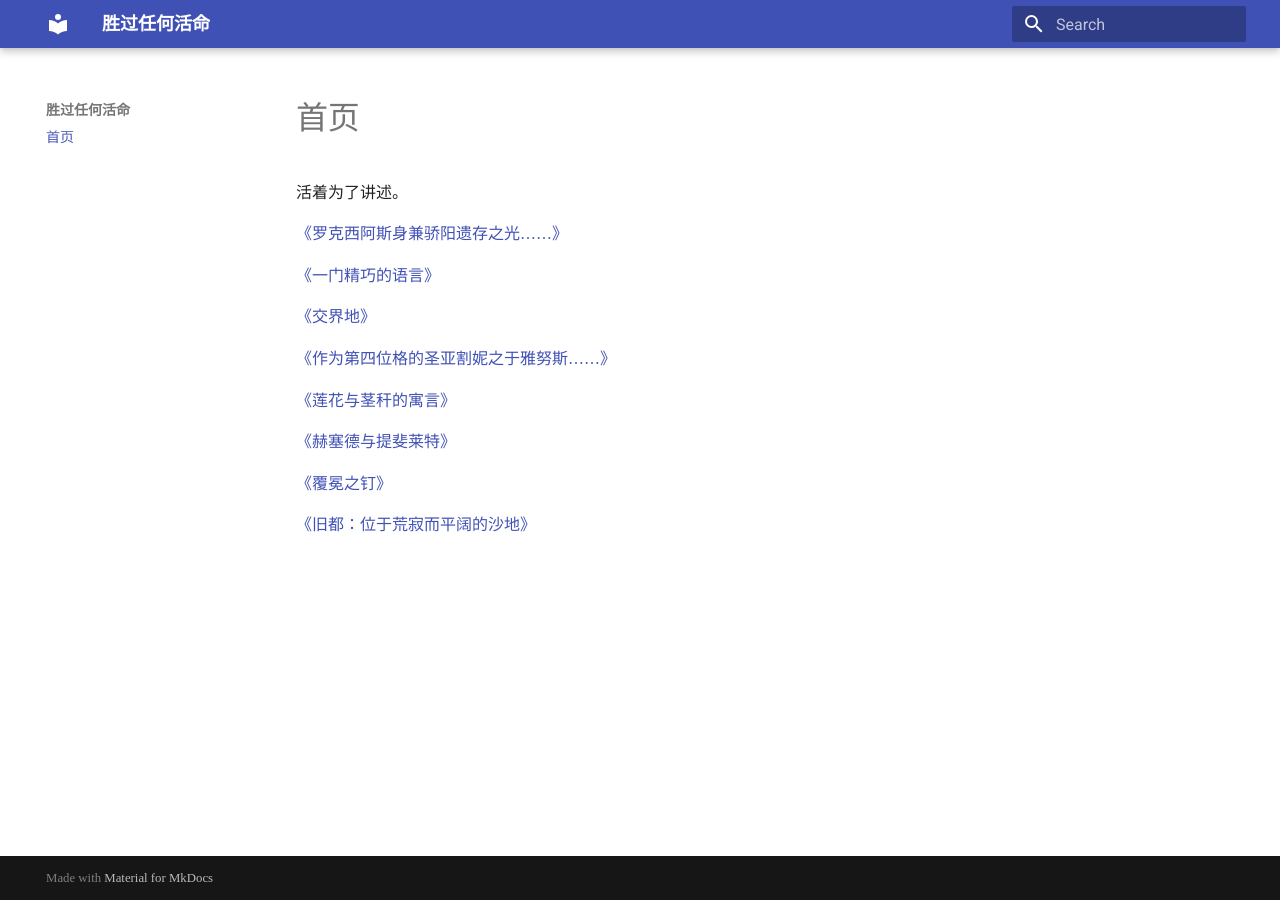
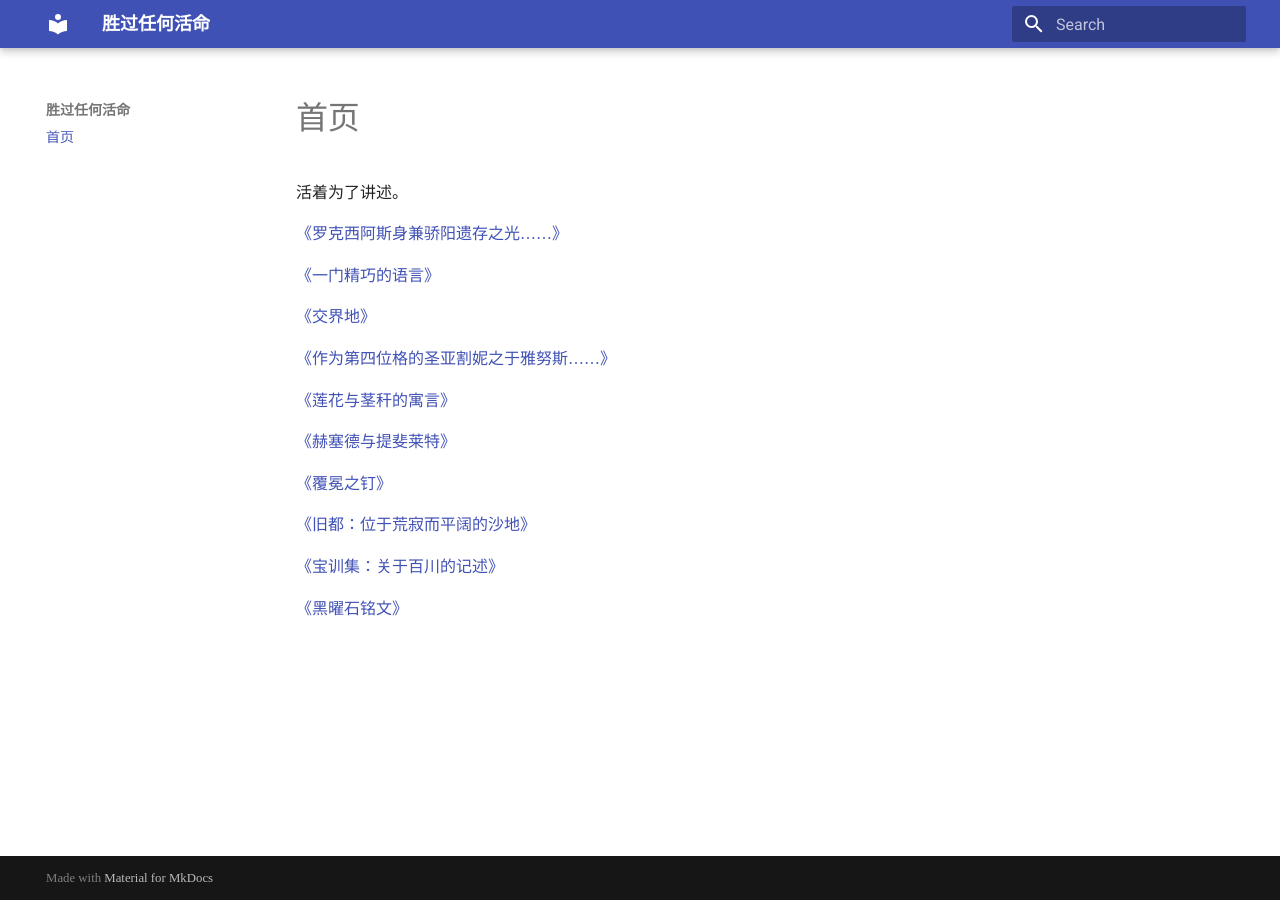
Before and after one commit to 2421bet-coder/my-personal-website, an MkDocs documentation site: the page built from docs/index.md, in a window 1280 px wide. Built offline with MkDocs 1.6.1 and Material for MkDocs 9.7.7, drawn with Linux system fonts in a browser that asks for light colours; some web fonts are replaced.

Commit message:
upload new wjj

```diff
--- a/docs/index.md
+++ b/docs/index.md
@@ -15,3 +15,7 @@
 [《覆冕之钉》](CrowningNail/)
 
 [《旧都：位于荒寂而平阔的沙地》](OldCapital/)
+
+[《宝训集：关于百川的记述》](hundredrivers/)
+
+[《黑曜石铭文》](Obsidian/)
```
Also changed, not shown: docs/Obsidian/index.md (added), docs/hundredrivers/index.md (added).
